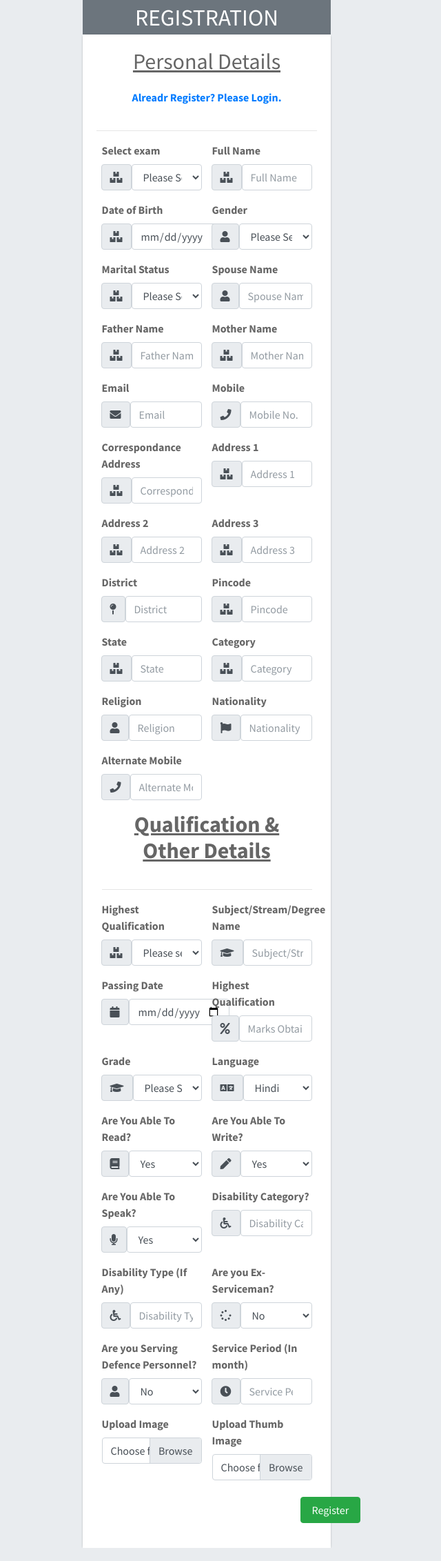
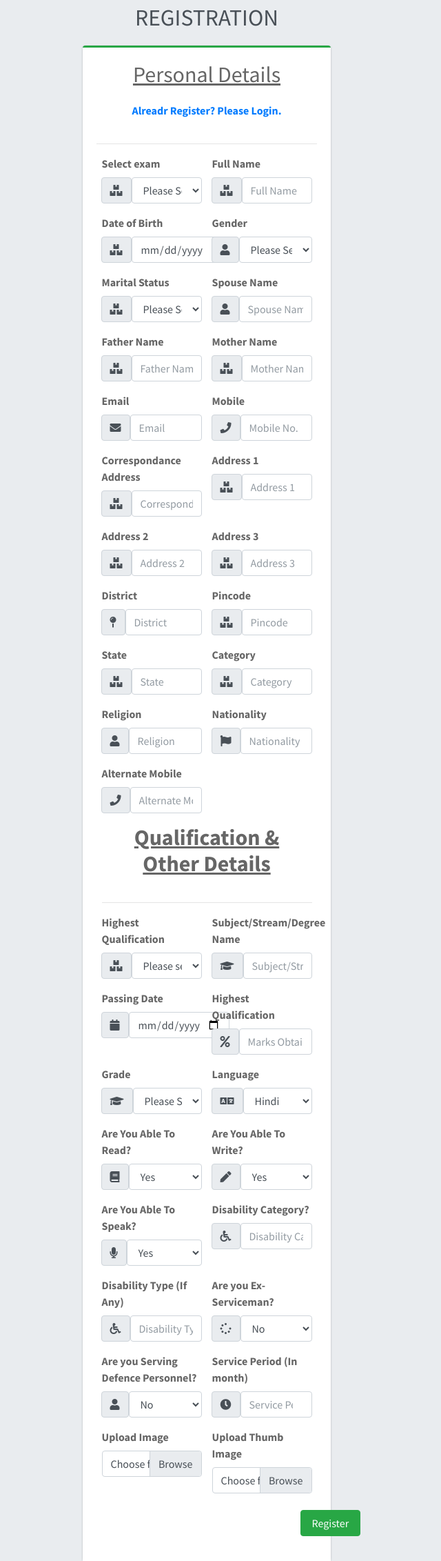
Before and after one commit to BalAnandPatel/Cansultant, a PHP site: page /pspnews/registration.php in a window 1280 px wide. Shown: the whole page at 69% size, without its empty margins (340-980 px from the left). Run offline with PHP 8.4, Linux system fonts and the light colour scheme; data that the repository does not hold is empty; some libraries are stand-ins or nearby versions.

Commit message:
new updats

```diff
--- a/user/registration.php
+++ b/user/registration.php
@@ -57,10 +57,10 @@ document.getElementById('selectedFileThumb').innerHTML=name;//set name using cor
 
 <body class="hold-transition register-page">
 <div class="register-box">
-  <div class="register-logo bg-gray mb-0">
+  <div class="register-logo mb-3">
     <a href="#"><b>REGISTRATION</b></a>
   </div>
-  <div class="card">
+  <div class="card card-success card-outline">
     <div class="card-body register-card-body">
 
 
```
